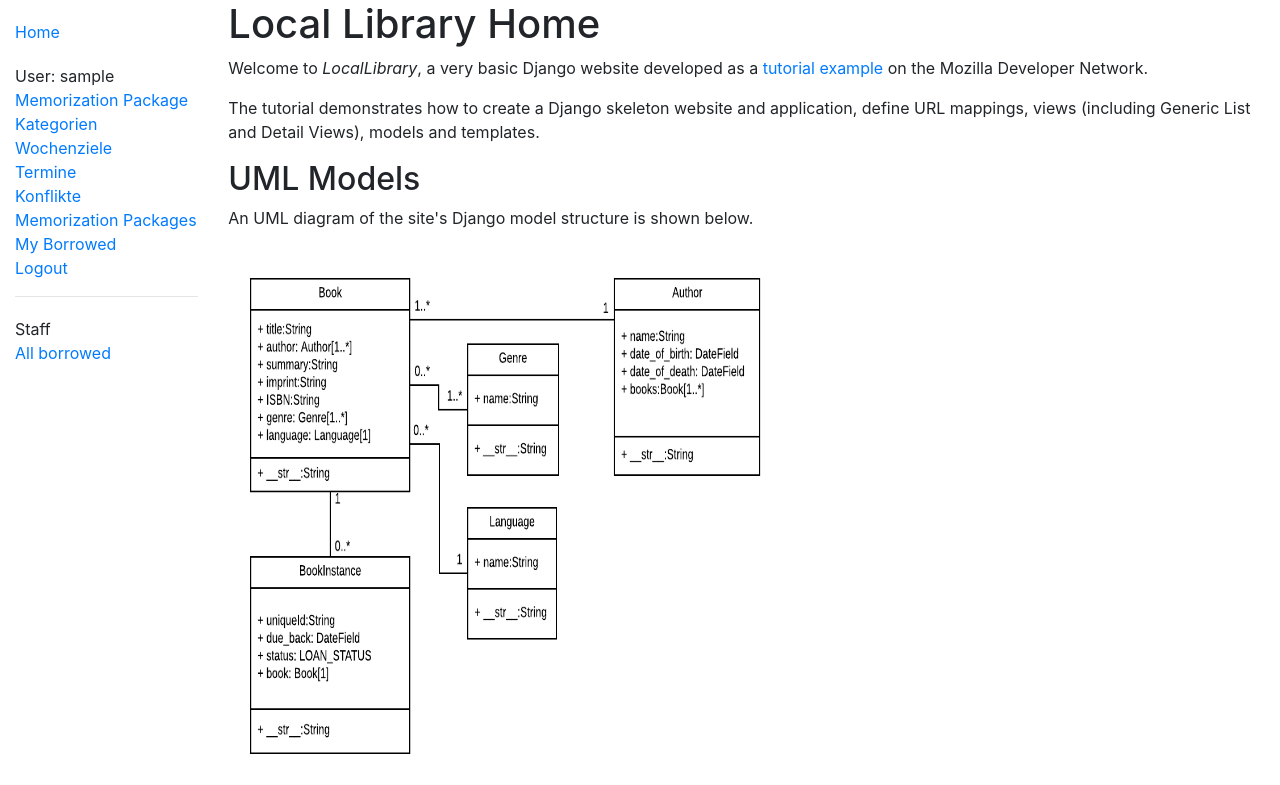
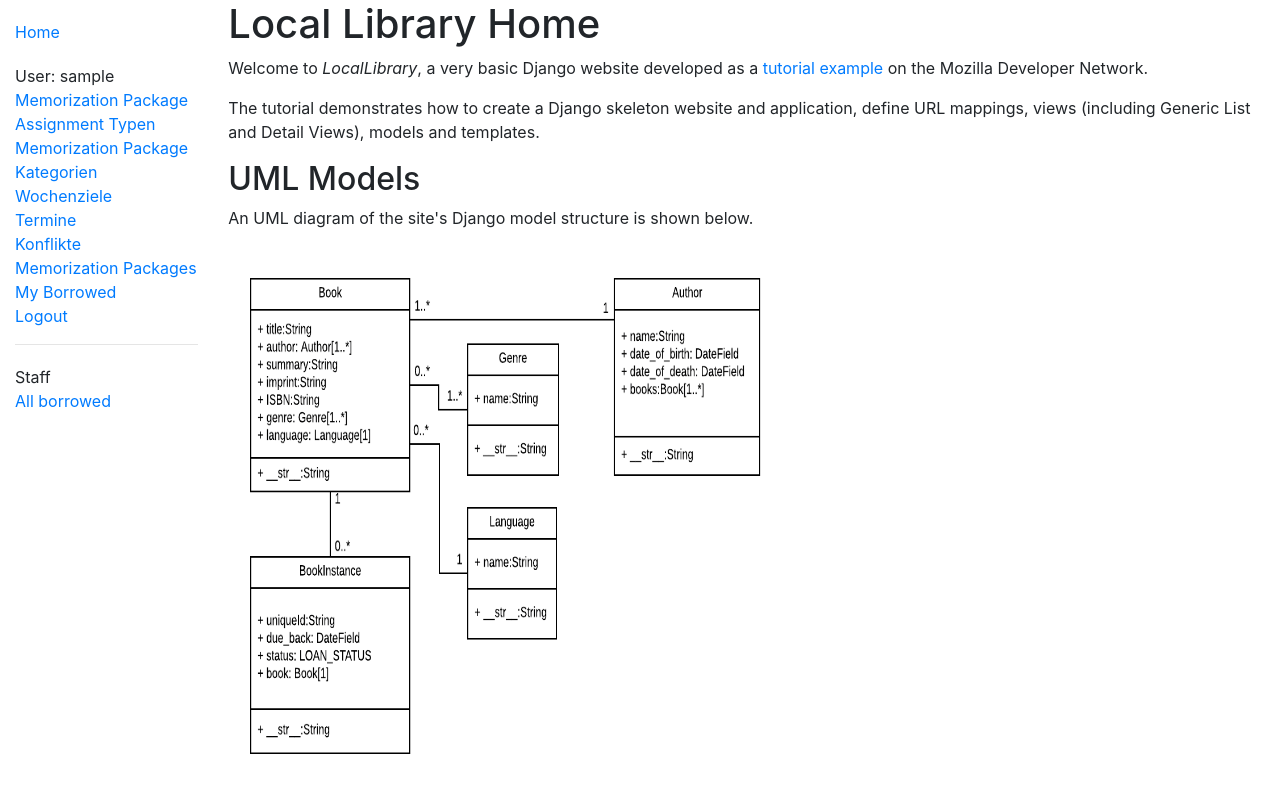
Before and after one commit to mdn/django-locallibrary-tutorial, a Django app: page /catalog/ in a window 1280 px wide. Shown: the top 785 px of the page. Run offline with Django 3.2, Linux system fonts and the light colour scheme; the visitor is signed in with stand-in values (Sample User, id 1); data that the repository does not hold is empty; some libraries are stand-ins or nearby versions.

Commit message:
Detailsicht angepasst

```diff
--- a/catalog/templates/base_generic.html
+++ b/catalog/templates/base_generic.html
@@ -32,6 +32,8 @@
   <ul class="sidebar-nav">
    {% if user.is_authenticated %}
      <li>User: {{ user.get_username }}</li>
+
+     <li><a href="{% url 't_memorization_package_mp_technique_assignmenttypes' %}">Memorization Package Assignment Typen</a></li>
 
      <li><a href="{% url 't_memorization_package_mp_technique_assignmenttype_categorys' %}">Memorization Package Kategorien</a></li>
 
--- a/catalog/urls.py
+++ b/catalog/urls.py
@@ -10,6 +10,8 @@ urlpatterns = [
     path('bookinstance/<int:pk>', views.BookInstanceDetailView.as_view(), name='bookinstance-detail'),
     path('t_workpackages_actual_duration_timeseries/', views.T_Workpackage_Actual_Duration_TimeseriesListView.as_view(), name='t_workpackages_actual_duration_timeseries'),
     path('t_workpackage_actual_duration_timeseries/<int:pk>', views.T_Workpackage_Actual_Duration_TimeseriesDetailView.as_view(), name='t_workpackage_actual_duration_timeseries-detail'),
+    path('t_memorization_package_mp_technique_assignmenttypes/', views.T_Memorization_Package_MP_Technique_AssignmenttypeListView.as_view(), name='t_memorization_package_mp_technique_assignmenttypes'),
+    path('t_memorization_package_mp_technique_assignmenttype/<int:pk>', views.T_Memorization_Package_MP_Technique_AssignmenttypeDetailView.as_view(), name='t_memorization_package_mp_technique_assignmenttype-detail'),
     path('t_memorization_package_mp_technique_assignmenttype_categorys/', views.T_Memorization_Package_MP_Technique_Assignmenttype_CategoryListView.as_view(), name='t_memorization_package_mp_technique_assignmenttype_categorys'),
     path('t_memorization_package_mp_technique_assignmenttype_category/<int:pk>', views.T_Memorization_Package_MP_Technique_Assignmenttype_CategoryDetailView.as_view(), name='t_memorization_package_mp_technique_assignmenttype_category-detail'),
     path('authors/', views.AuthorListView.as_view(), name='authors'),
--- a/catalog/views.py
+++ b/catalog/views.py
@@ -3,7 +3,7 @@ from django.contrib.auth.mixins import LoginRequiredMixin
 
 # Create your views here.
 
-from .models import Book, BookInstance, T_Workpackage_Actual_Duration_Timeseries, T_Memorization_Package_MP_Technique_Assignmenttype_Category, Author, T_Wt_Is_Excluded_From_Dt_Mp_Assignment_On_Weekday_Timeseries, T_Day_Target_Sequence_Timeseries, BookInstance, Genre, T_Calendar, T_Conflict, T_Ausatemmuskulatur_Isnot_Entspannt_Dueto_Strategyrefinemt, T_Ausatemmuskulatur_Strategyrefinement_Conflict_Phase, T_Conflict_Strategy_Category, T_Conflict_Strategy_Category_Measure, T_Information_Item_Tobeoperationalized, T_Information_Item_Tobeoperationalized_Memor_Timeseries, T_Information_Item_Tobeoperationalized_Memor_Timeseries_Act, T_Category_Table, T_Category_Table_Predicate_Asverb, T_Category_Table_Entry, T_Category_Timeseries, T_Memorization_Package_Memory_Palace_Or_Cards_Technique, T_Memory_Palace_Type, T_Memory_Palace_Type_Location, T_Memory_Palace_Type_Location_Packageassignment_Timeseries, T_Memory_Palace_Type_Location_Number, T_Memory_Palace_Type_Location_Daytime, T_Memory_Palace_Or_Cards_Memorization_Timeseries, T_Memory_Palace_Or_Cards_Memorization_Timeseries_Action
+from .models import Book, BookInstance, T_Workpackage_Actual_Duration_Timeseries, T_Memorization_Package_MP_Technique_Assignmenttype, T_Memorization_Package_MP_Technique_Assignmenttype_Category, Author, T_Wt_Is_Excluded_From_Dt_Mp_Assignment_On_Weekday_Timeseries, T_Day_Target_Sequence_Timeseries, BookInstance, Genre, T_Calendar, T_Conflict, T_Ausatemmuskulatur_Isnot_Entspannt_Dueto_Strategyrefinemt, T_Ausatemmuskulatur_Strategyrefinement_Conflict_Phase, T_Conflict_Strategy_Category, T_Conflict_Strategy_Category_Measure, T_Information_Item_Tobeoperationalized, T_Information_Item_Tobeoperationalized_Memor_Timeseries, T_Information_Item_Tobeoperationalized_Memor_Timeseries_Act, T_Category_Table, T_Category_Table_Predicate_Asverb, T_Category_Table_Entry, T_Category_Timeseries, T_Memorization_Package_Memory_Palace_Or_Cards_Technique, T_Memory_Palace_Type, T_Memory_Palace_Type_Location, T_Memory_Palace_Type_Location_Packageassignment_Timeseries, T_Memory_Palace_Type_Location_Number, T_Memory_Palace_Type_Location_Daytime, T_Memory_Palace_Or_Cards_Memorization_Timeseries, T_Memory_Palace_Or_Cards_Memorization_Timeseries_Action
 
 
 def index(request):
@@ -54,6 +54,15 @@ class T_Workpackage_Actual_Duration_TimeseriesListView(LoginRequiredMixin, gener
 class T_Workpackage_Actual_Duration_TimeseriesDetailView(LoginRequiredMixin, generic .DetailView):
     """Generic class-based detail view for a t_workpackage_actual_duration_timeseries."""
     model = T_Workpackage_Actual_Duration_Timeseries
+
+class T_Memorization_Package_MP_Technique_AssignmenttypeListView(LoginRequiredMixin, generic.ListView):
+    """Generic class-based list view for a list of t_memorization_package_mp_technique_assignmenttypes."""
+    model = T_Memorization_Package_MP_Technique_Assignmenttype
+    paginate_by = 10
+
+class T_Memorization_Package_MP_Technique_AssignmenttypeDetailView(LoginRequiredMixin, generic .DetailView):
+    """Generic class-based detail view for an t_memorization_package_mp_technique_assignmenttype."""
+    model = T_Memorization_Package_MP_Technique_Assignmenttype
 
 class T_Memorization_Package_MP_Technique_Assignmenttype_CategoryListView(LoginRequiredMixin, generic.ListView):
     """Generic class-based list view for a list of t_memorization_package_mp_technique_assignmenttype_categorys."""
```
Also changed, not shown: catalog/templates/catalog/t_memorization_package_mp_technique_assignmenttype_detail.html (added, +20 -0 lines), catalog/templates/catalog/t_memorization_package_mp_technique_assignmenttype_list.html (added, +20 -0 lines).
